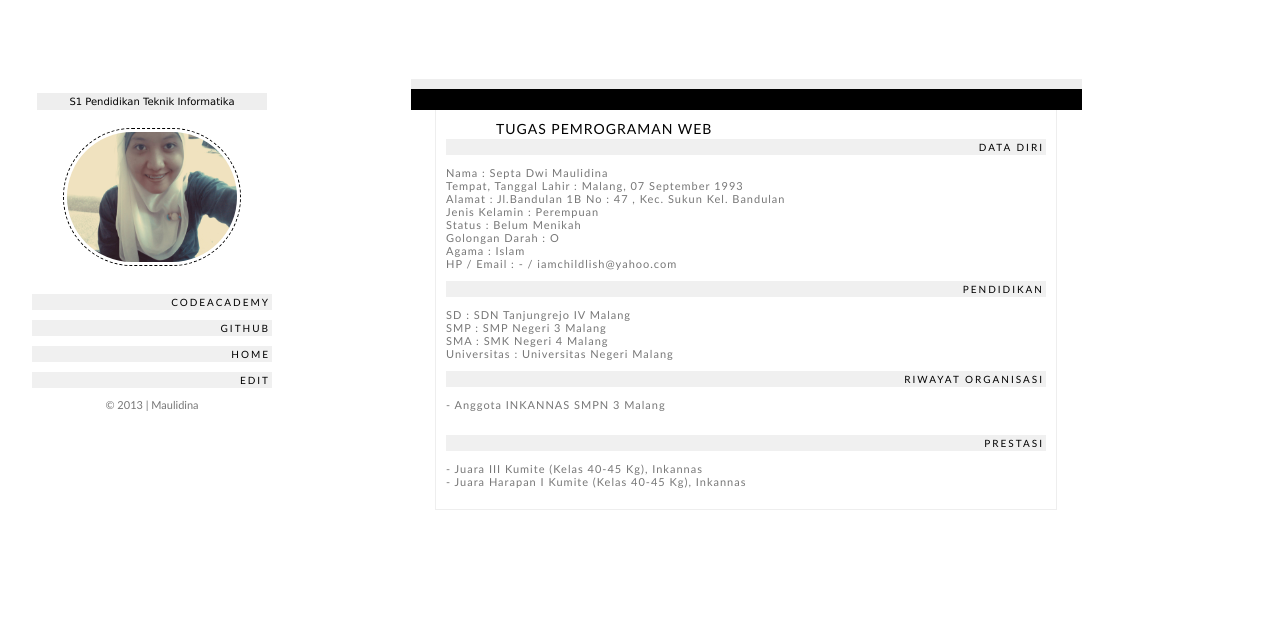
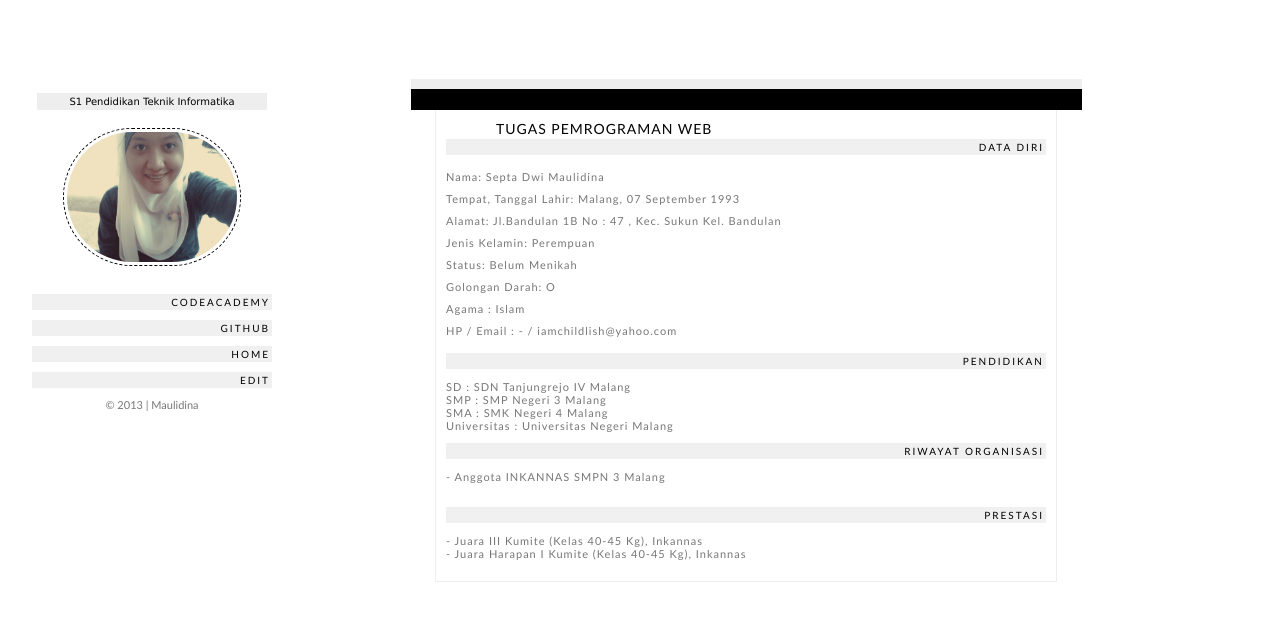
Before and after one commit to Naad/webpage, a plain HTML site: page index.html in a window 1280 px wide. Drawn offline with Linux system fonts and the light colour scheme.

Commit message:
Update index.html

```diff
--- a/index.html
+++ b/index.html
@@ -133,14 +133,14 @@ border:1px solid #eee;
 <div class="h1">Tugas Pemrograman Web</div >
 <div class="h2"><font color="black">Data Diri</font></div>
 </center></div>
-<p align="justify">
-			Nama  					: Septa Dwi Maulidina<br>
-			Tempat, Tanggal Lahir	: Malang, 07 September 1993<br>
-			Alamat             		: Jl.Bandulan 1B No : 47 , Kec. Sukun Kel. Bandulan<br>
-			Jenis Kelamin       	: Perempuan<br>
-			Status              	: Belum Menikah<br>
-			Golongan Darah      	: O <br>
-			Agama               	: Islam<br>
+<p align="justify" style="line-height: 2em;">
+			Nama: Septa Dwi Maulidina<br>
+			Tempat, Tanggal Lahir: Malang, 07 September 1993<br>
+			Alamat: Jl.Bandulan 1B No : 47 , Kec. Sukun Kel. Bandulan<br>
+			Jenis Kelamin: Perempuan<br>
+			Status: Belum Menikah<br>
+			Golongan Darah: O <br>
+			Agama     : Islam<br>
 			HP / Email            	: - /  iamchildlish@yahoo.com<br>
 </p>
 <div class="h2"><font color="black">Pendidikan</font></div>
```
